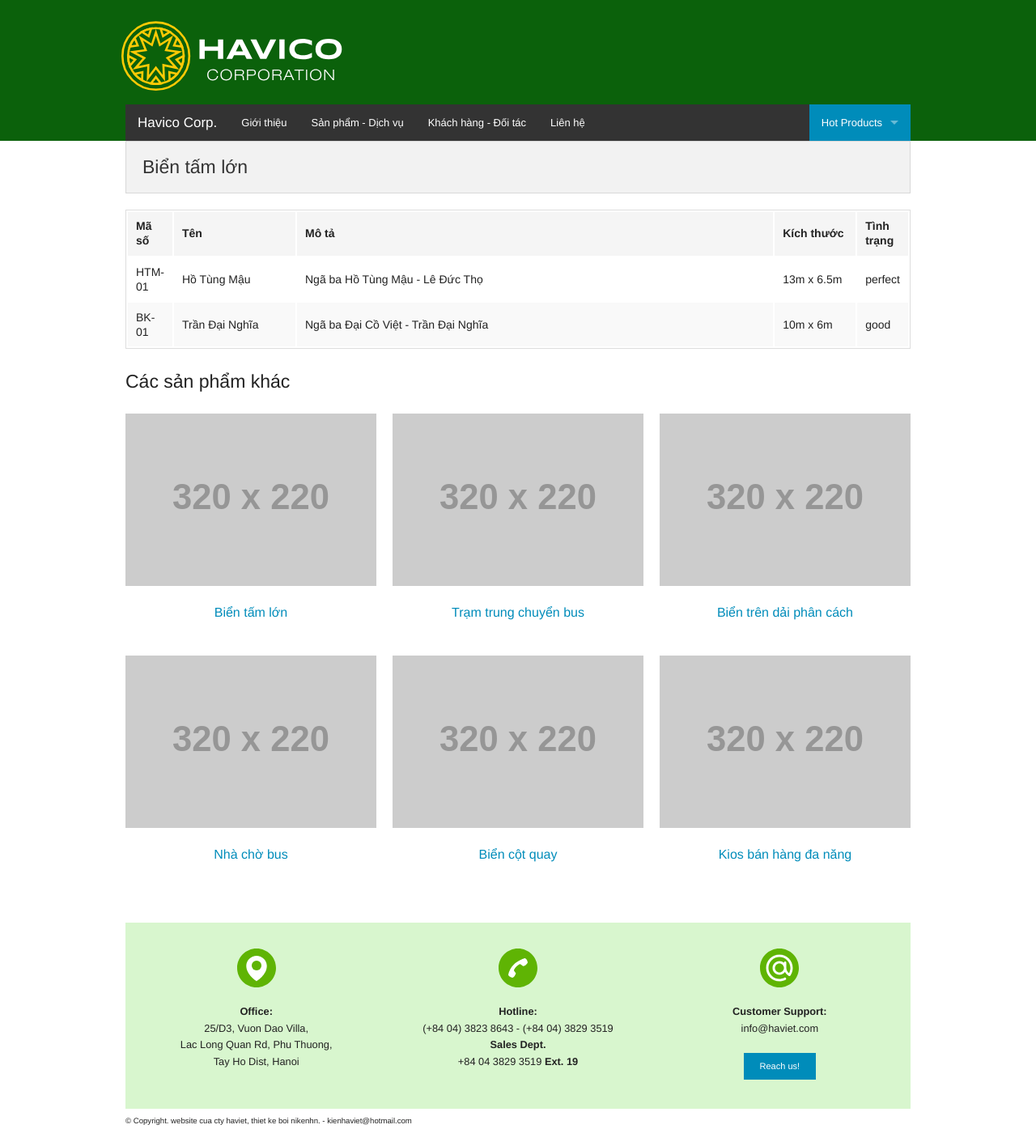
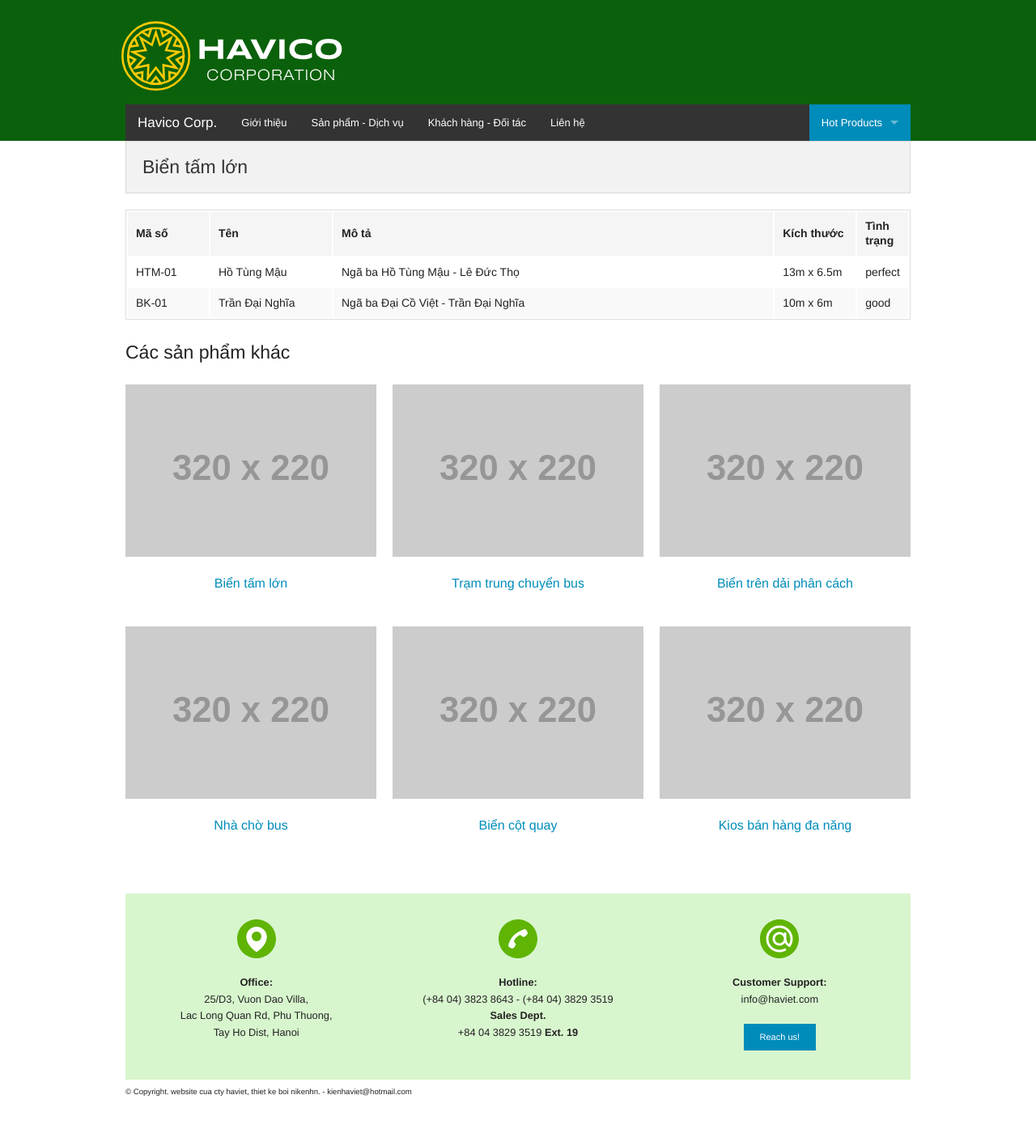
Before and after one commit to haviet/static-on-foundation, a Jekyll site: the page built from sanpham/billboard.html, in a window 1280 px wide. Shown: the whole page at 81% size. Built offline with Jekyll 4.4.1, drawn with Linux system fonts in a browser that asks for light colours; after the commit the page ends 1380 px from its top, so only the background shows below that.

Commit message:
Update table-billboard.html

```diff
--- a/_includes/table-billboard.html
+++ b/_includes/table-billboard.html
@@ -1,7 +1,7 @@
 <table style="width:100%;">
   <thead>
     <tr>
-      <th width="50">Mã số</th>
+      <th width="100">Mã số</th>
       <th width="150">Tên</th>
       <th>Mô tả</th>
       <th width="100">Kích thước</th>
```
